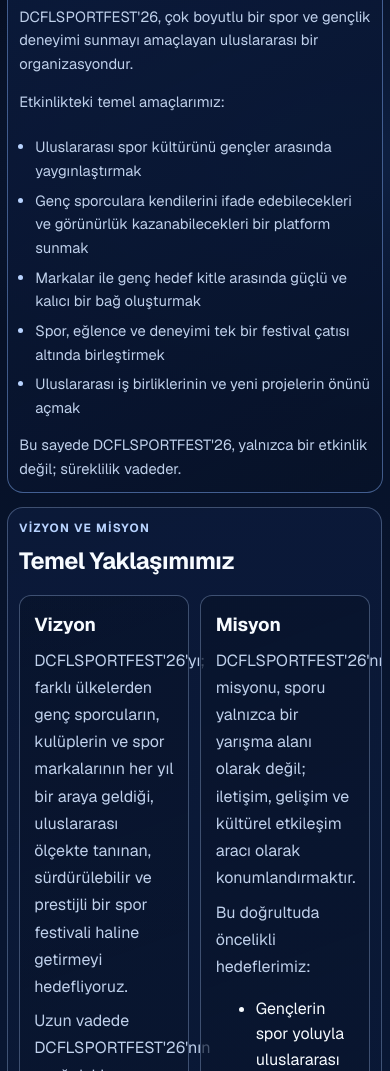
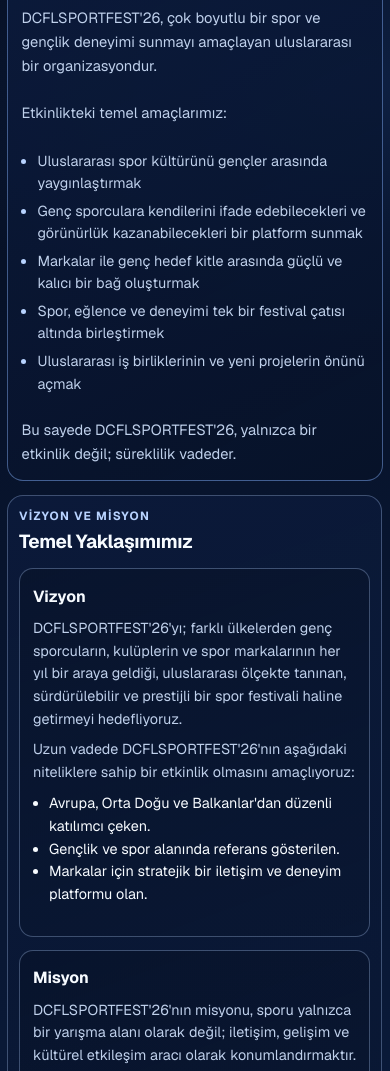
Before and after one commit to dcflsportfest/dcflsportfest.github.io, a website: page kurumsal.html in a window 390 px wide. Shown: the part 211-1282 px from the top of the page. Drawn offline with nearby package versions, Linux system fonts and the light colour scheme.

Commit message:
Improve mobile layout for purpose page

```diff
--- a/style.css
+++ b/style.css
@@ -3199,6 +3199,88 @@
     }
 }
 
+@media (max-width: 900px) {
+    .page-shell {
+        padding: 1rem 0.95rem;
+    }
+
+    .page-shell .hero-text {
+        max-width: none;
+        font-size: 0.98rem;
+        line-height: 1.65;
+    }
+
+    .feature-grid {
+        grid-template-columns: 1fr;
+        gap: 0.8rem;
+    }
+}
+
+@media (max-width: 640px) {
+    .page-shell {
+        margin-top: 0.7rem;
+        padding: 0.92rem 0.82rem;
+    }
+
+    .page-shell .eyebrow {
+        font-size: 0.68rem;
+        letter-spacing: 0.14em;
+    }
+
+    .page-shell h1 {
+        font-size: clamp(1.55rem, 7vw, 2rem);
+        line-height: 1.06;
+        margin-bottom: 0.72rem;
+    }
+
+    .page-shell .hero-text {
+        font-size: 0.92rem;
+        line-height: 1.62;
+        margin: 0.58rem 0 0;
+    }
+
+    .hero-list {
+        margin: 0.72rem 0 0;
+        padding-left: 1rem;
+        gap: 0.34rem;
+    }
+
+    .hero-list li {
+        font-size: 0.9rem;
+        line-height: 1.55;
+    }
+
+    .section-head {
+        gap: 0.3rem;
+    }
+
+    .section-head h2 {
+        font-size: 1.18rem;
+        line-height: 1.2;
+    }
+
+    .tile {
+        padding: 0.9rem 0.82rem;
+        border-radius: 14px;
+    }
+
+    .tile h3 {
+        font-size: 1rem;
+        margin-bottom: 0.5rem;
+    }
+
+    .tile p,
+    .tile li {
+        font-size: 0.9rem;
+        line-height: 1.58;
+    }
+
+    .tile ul {
+        margin-top: 0.55rem;
+        padding-left: 1rem;
+    }
+}
+
 .countdown-cta {
     width: 100%;
     margin-top: 0.58rem;
```
